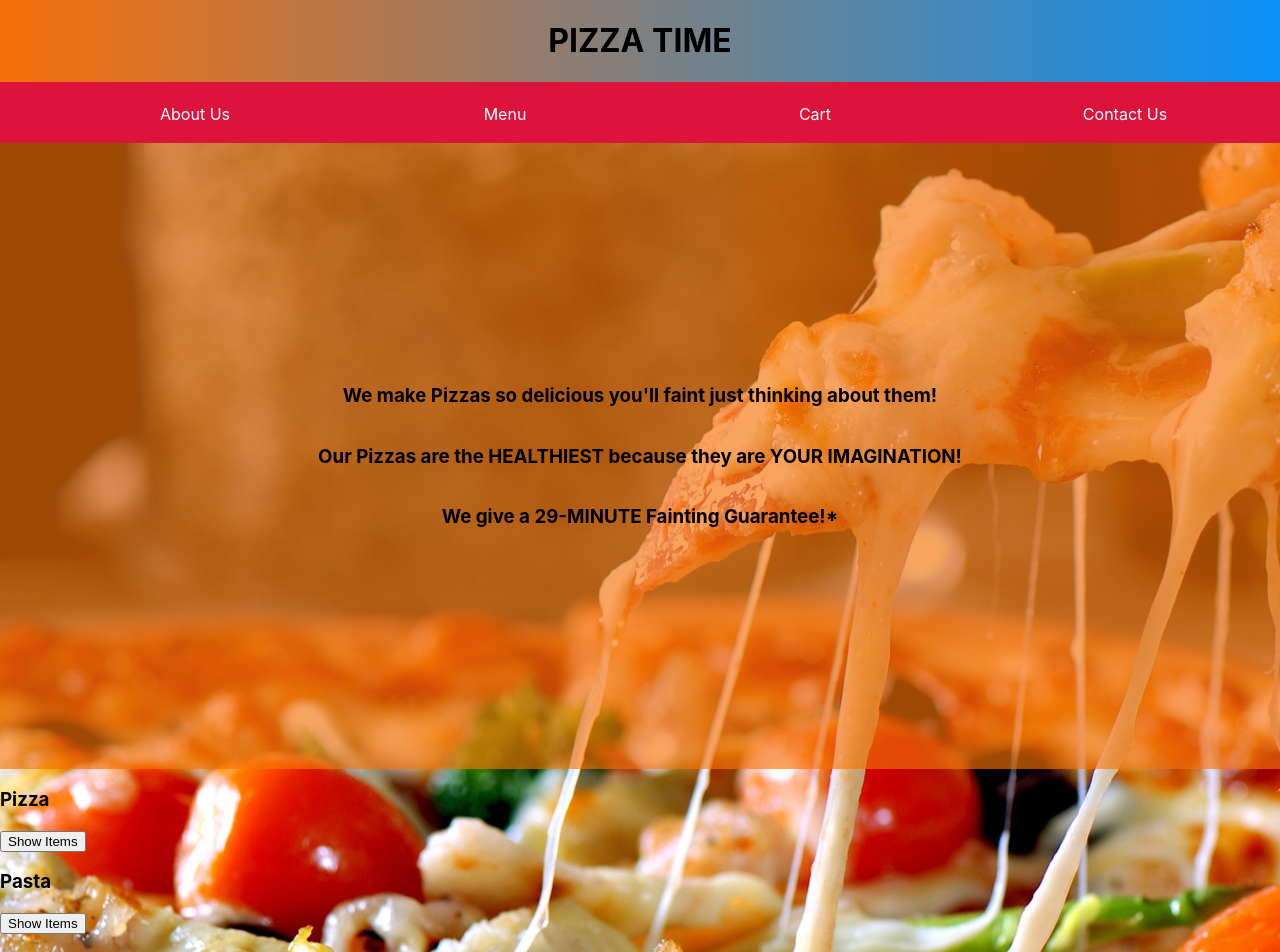
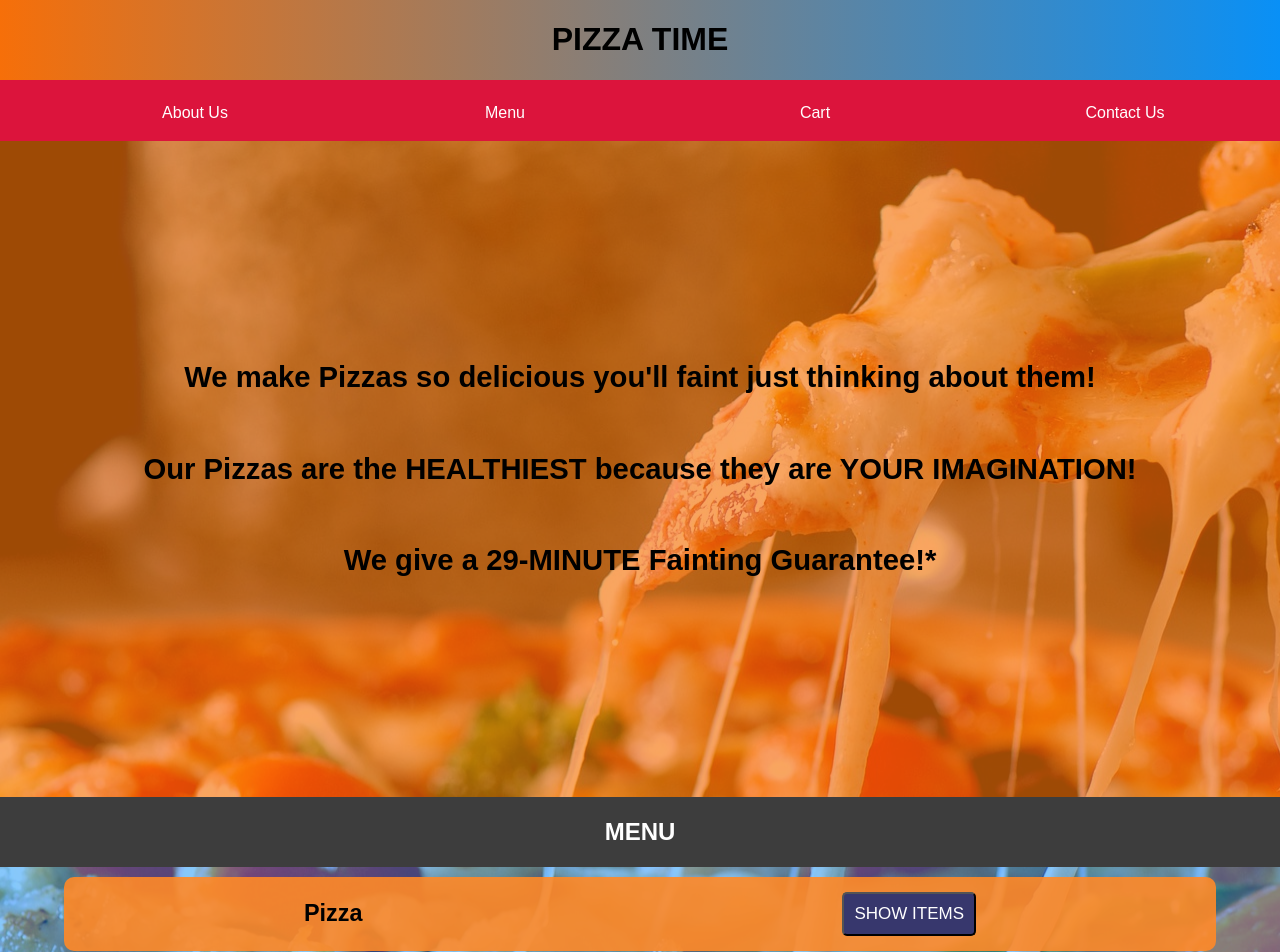
Before and after one commit to RachitThakker/restaurant-app, a React (Create React App) app: page / in a window 1280 px wide. Shown: the top 952 px of the page. Built offline with nearby package versions, Linux system fonts and the light colour scheme.

Commit message:
Button CSS done. Transfer checkpoint.

```diff
--- a/src/App.css
+++ b/src/App.css
@@ -1,5 +1,7 @@
 .App {
+  @import url("http://fonts.cdnfonts.com/css/gotham");
   background: url("../images/pizza-5179939_1920.jpg");
   display: block;
   position: relative;
+  font-family: "Gotham", sans-serif;
 }
--- a/src/components/Intro/Intro.css
+++ b/src/components/Intro/Intro.css
@@ -32,10 +32,11 @@ nav a {
 .about-us {
   margin-top: -1rem;
   background-color: #f67409a4;
-  height: 78.25vh;
+  height: 82vh;
   display: flex;
   flex-direction: column;
   align-items: center;
   justify-content: center;
   text-align: center;
+  font-size: 25px;
 }
--- /dev/null
+++ b/src/components/Main/Item.js
@@ -0,0 +1,5 @@
+const Item = (props) => {
+  return <div className="item-container"></div>;
+};
+
+export default Item;
--- a/src/components/Main/ItemGroup.css
+++ b/src/components/Main/ItemGroup.css
@@ -0,0 +1,24 @@
+.groupItem-div__closed {
+  width: 90vw;
+  background-color: #ff8928e7;
+  border-radius: 10px;
+  margin: 10px 0 10px 0;
+}
+.groupItem-div__closed__content {
+  display: flex;
+  justify-content: space-around;
+  font-size: 20px;
+}
+.button-expand {
+  background-color: rgb(55, 55, 109);
+  border-radius: 5px;
+  padding: 10px;
+  color: white;
+  align-self: center;
+  font-family: inherit;
+  font-size: 17px;
+  text-transform: uppercase;
+}
+.button-expand:hover {
+  background-color: rgb(27, 27, 77);
+}
--- a/src/components/Main/ItemGroup.js
+++ b/src/components/Main/ItemGroup.js
@@ -1,5 +1,6 @@
 import { useState } from "react";
 import "./ItemGroup.css";
+import Item from "./Item";
 
 const ItemGroup = (props) => {
   let items;
@@ -91,17 +92,19 @@ const ItemGroup = (props) => {
     <div>
       {!isExpanded && (
         <div className="groupItem-div__closed">
-          <div>
+          <div className="groupItem-div__closed__content">
             <h3>{props.groupName}</h3>
             <button className="button-expand" onClick={expandHandler}>
               Show Items
             </button>
           </div>
-          <div></div>
         </div>
       )}
 
-      {/* Add condition for render when menu is expanded. */}
+      {isExpanded &&
+        items.forEach((item) => {
+          <Item itemInfo={item} onCollapse={expandHandler} />;
+        })}
     </div>
   );
 };
--- a/src/components/Main/Menu.css
+++ b/src/components/Main/Menu.css
@@ -0,0 +1,17 @@
+.menu-outer {
+  background-color: #098ff67c;
+  /* margin-top: -1.25rem; */
+  display: flex;
+  flex-direction: column;
+  justify-content: center;
+  align-items: center;
+}
+
+.menu-heading {
+  background-color: rgb(61, 61, 61);
+  text-align: center;
+  text-transform: uppercase;
+  color: white;
+  padding: 1px 0 1px 0;
+  width: 100vw;
+}
--- a/src/components/Main/Menu.js
+++ b/src/components/Main/Menu.js
@@ -6,6 +6,9 @@ const Menu = (props) => {
 
   return (
     <div className="menu-outer">
+      <div className="menu-heading">
+        <h2>Menu</h2>
+      </div>
       {groupedItems.map((group) => (
         <ItemGroup groupName={group} />
       ))}
```
Also changed, not shown: src/components/Main/Item.css (added).
